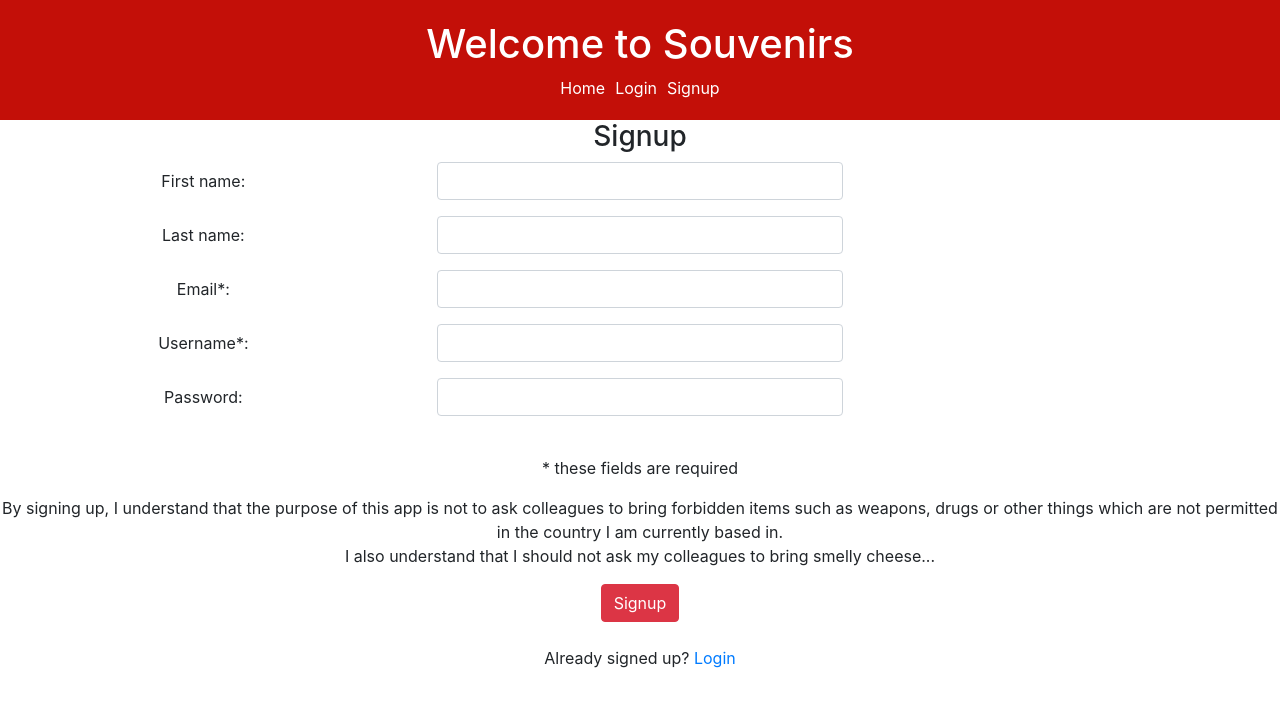
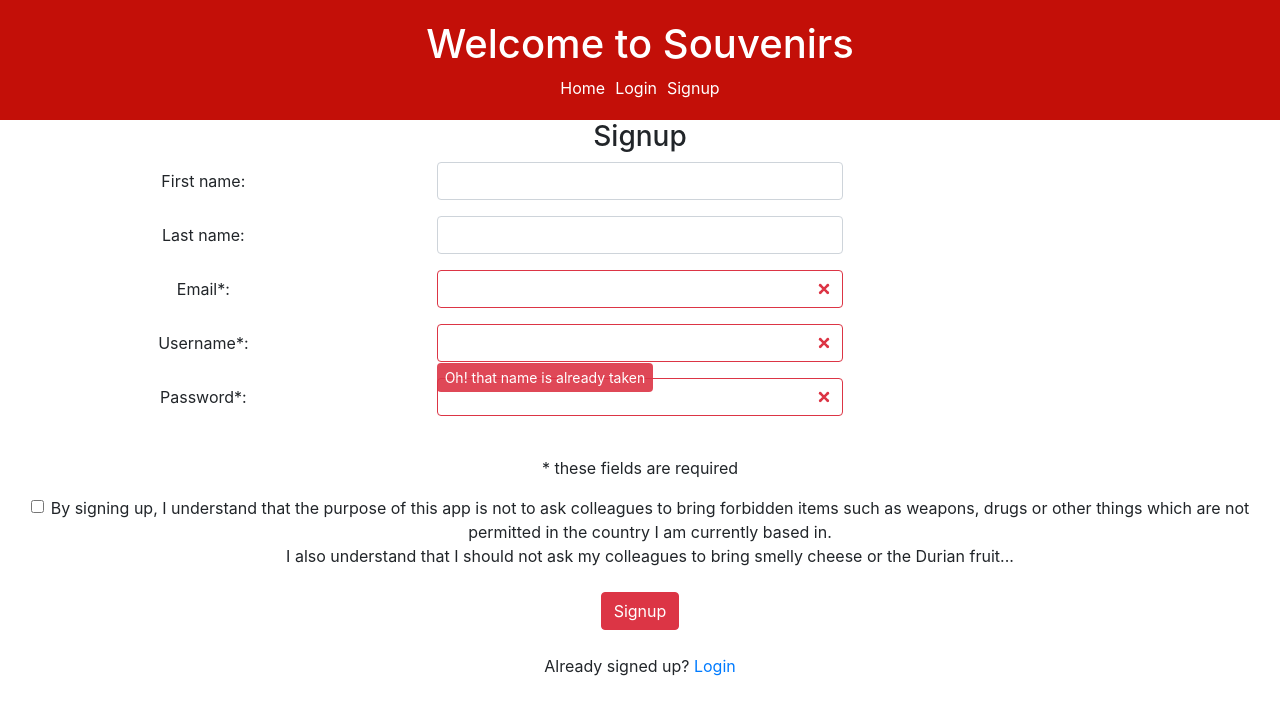
Before and after one commit to katrinai/souvenirs, a React (Create React App) app in the folder client/: page /signup in a window 1280 px wide. Shown: the top 714 px of the page. Built offline with nearby package versions, Linux system fonts and the light colour scheme.

Commit message:
a bit more styling

```diff
--- a/client/src/components/pages/Home.js
+++ b/client/src/components/pages/Home.js
@@ -10,6 +10,11 @@ import {
 } from "reactstrap";
 
 class Home extends Component {
+  handleClick() {
+    alert("Are you logged in?");
+    console.log("handleClick");
+  }
+
   render() {
     return (
       <div className="Home">
@@ -27,6 +32,7 @@ class Home extends Component {
           className="btn btn-danger btn-ml active"
           role="button"
           aria-pressed="true"
+          onClick={e => this.handleClick()}
         >
           I am travelling
         </a>{" "}
@@ -35,6 +41,7 @@ class Home extends Component {
           className="btn btn-danger btn-ml active"
           role="button"
           aria-pressed="true"
+          onClick={e => this.handleClick()}
         >
           I have a request
         </a>
--- a/client/src/components/pages/Request.js
+++ b/client/src/components/pages/Request.js
@@ -1,16 +1,23 @@
 import React, { Component } from "react";
+import { Card, CardTitle, CardText, Button } from "reactstrap";
 
 const Request = props => {
   return (
-    <div className="Request">
-      {
-        <ul>
-          <li key={props.requestInfo._id}>
-            {props.requestInfo._city.name} - {props.requestInfo.title} -{" "}
-            {props.requestInfo._owner}
-          </li>
-        </ul>
-      }
+    <div>
+      <Card body className="text-center">
+        <tr key={props.requestInfo._id} />
+        <CardTitle>{props.requestInfo._city.name}</CardTitle>
+        <CardText>{props.requestInfo.title}</CardText>
+        <Button>Details</Button>
+      </Card>
+
+      {/* <table className="request-table">
+        <tbody>
+          <tr key={props.requestInfo._id}>
+            {props.requestInfo._city.name} - {props.requestInfo.title}
+          </tr>
+        </tbody>
+      </table> */}
     </div>
   );
 };
--- a/client/src/components/pages/RequestDetails.js
+++ b/client/src/components/pages/RequestDetails.js
@@ -84,8 +84,13 @@ class RequestDetail extends Component {
         <br />
         <br />
         <h3>Contact request owner</h3>
+        {/* <img
+          src="http://freevectorfinder.com/images/thums/envelope_closed_bw_172466.jpg"
+          alt="closed envelope"
+        /> */}
         <Form onSubmit={this.handleRequestFullfill}>
-          <input
+          <Input
+            className="email-form"
             type="email"
             style={{ width: "200px" }}
             placeholder="Email address of owner"
@@ -94,7 +99,8 @@ class RequestDetail extends Component {
             value={this.state.to}
           />
           <br />
-          <input
+          <Input
+            className="email-form"
             type="text"
             style={{ width: "200px" }}
             placeholder="Subject"
@@ -103,8 +109,11 @@ class RequestDetail extends Component {
             onChange={this.handleChange}
           />
           <br />
-          <textarea
-            type="text"
+
+          <Input
+            className="email-form"
+            type="textarea"
+            name="text"
             style={{ width: "300px", height: "200px" }}
             placeholder="Your message: Who are you?
             When do you travel?
@@ -114,7 +123,7 @@ class RequestDetail extends Component {
             onChange={this.handleChange}
           />
           <br />
-          <button type="submit">Send</button>
+          <Button type="submit">Send</Button>
           <br />
         </Form>
       </div>
--- a/client/src/components/pages/Search.js
+++ b/client/src/components/pages/Search.js
@@ -4,6 +4,9 @@ import api from "../../api";
 // import './Sample.css';
 import Request from "./Request";
 import {
+  Card,
+  CardTitle,
+  CardText,
   Button,
   Form,
   Col,
@@ -92,6 +95,9 @@ class Search extends Component {
             <Request requestInfo={request} />
           </Link>
         ))}
+
+
+
       </div>
     );
   }
--- a/client/src/components/pages/Signup.js
+++ b/client/src/components/pages/Signup.js
@@ -5,6 +5,7 @@ import {
   Form,
   Col,
   FormGroup,
+  FormFeedback,
   Input,
   Label,
   FormText
@@ -41,7 +42,7 @@ class Signup extends Component {
       .signup(data)
       .then(result => {
         console.log("SUCCESS!");
-        this.props.history.push("/userprofile"); // later redirect to the "/userprofile" page
+        this.props.history.push("/login");
       })
       .catch(err => {
         console.log("ERROR");
@@ -87,6 +88,7 @@ class Signup extends Component {
             </Label>
             <Col sm={4}>
               <Input
+                invalid
                 type="text"
                 value={this.state.email}
                 onChange={e => {
@@ -103,21 +105,26 @@ class Signup extends Component {
             </Label>
             <Col sm={4}>
               <Input
+                invalid
                 type="text"
                 value={this.state.username}
                 onChange={e => {
                   this.handleInputChange("username", e);
                 }}
               />
+              <FormFeedback tooltip>
+                Oh! that name is already taken
+              </FormFeedback>
             </Col>
           </FormGroup>
 
           <FormGroup row>
             <Label for="examplePassword" sm={4}>
-              Password:
+              Password*:
             </Label>
             <Col sm={4}>
               <Input
+                invalid
                 type="password"
                 name="password"
                 id="examplePassword"
@@ -131,15 +138,19 @@ class Signup extends Component {
 
           <br />
           <p>* these fields are required</p>
-          <p>
-            By signing up, I understand that the purpose of this app is not to
-            ask colleagues to bring forbidden items such as weapons, drugs or
-            other things which are not permitted in the country I am currently
-            based in.
-            <br />I also understand that I should not ask my colleagues to bring
-            smelly cheese...
-          </p>
 
+          <FormGroup check>
+            <Label check>
+              <Input type="checkbox" />
+              By signing up, I understand that the purpose of this app is not to
+              ask colleagues to bring forbidden items such as weapons, drugs or
+              other things which are not permitted in the country I am currently
+              based in.
+              <br />I also understand that I should not ask my colleagues to
+              bring smelly cheese or the Durian fruit...
+            </Label>
+          </FormGroup>
+          <br />
           <Button color="danger" onClick={e => this.handleClick(e)}>
             Signup
           </Button>
--- a/client/src/components/pages/Userprofile.js
+++ b/client/src/components/pages/Userprofile.js
@@ -23,7 +23,7 @@ class Userprofile extends Component {
       requests: []
     };
     if (!api.isLoggedIn()) {
-      this.props.history.push("/login")
+      this.props.history.push("/login");
     }
   }
   componentDidMount() {
@@ -38,18 +38,10 @@ class Userprofile extends Component {
         requests: result.requests
       });
     });
-    // api
-    //   .getRequests()
-    //   .then(requests => {
-    //     console.log(requests);
-    //     this.setState({
-    //       requests: requests
-    //     });
-    //   })
-    //   .catch(err => console.log(err));
   }
 
   handleDelete(id) {
+    alert("Do you really want to delete?");
     console.log("handleDelete");
     api.deleteRequest(id).then(data => {
       if (data.success) {
--- a/client/src/index.css
+++ b/client/src/index.css
@@ -6,6 +6,14 @@ body {
 }
 
 .center-table {
+  margin: auto;
+}
+
+.request-table {
+  margin: auto;
+}
+
+.email-form {
   margin: auto;
 }
 
```
